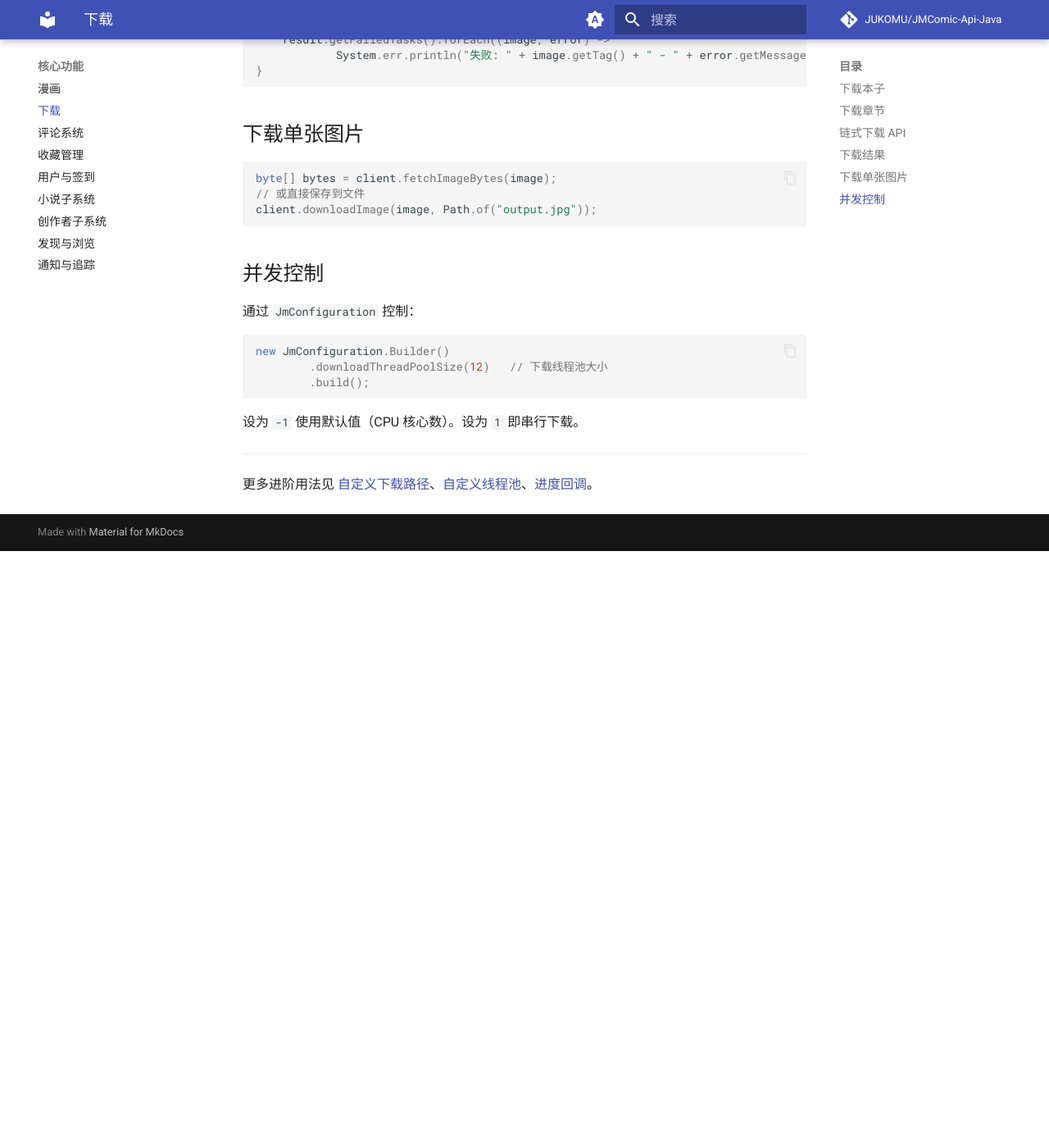
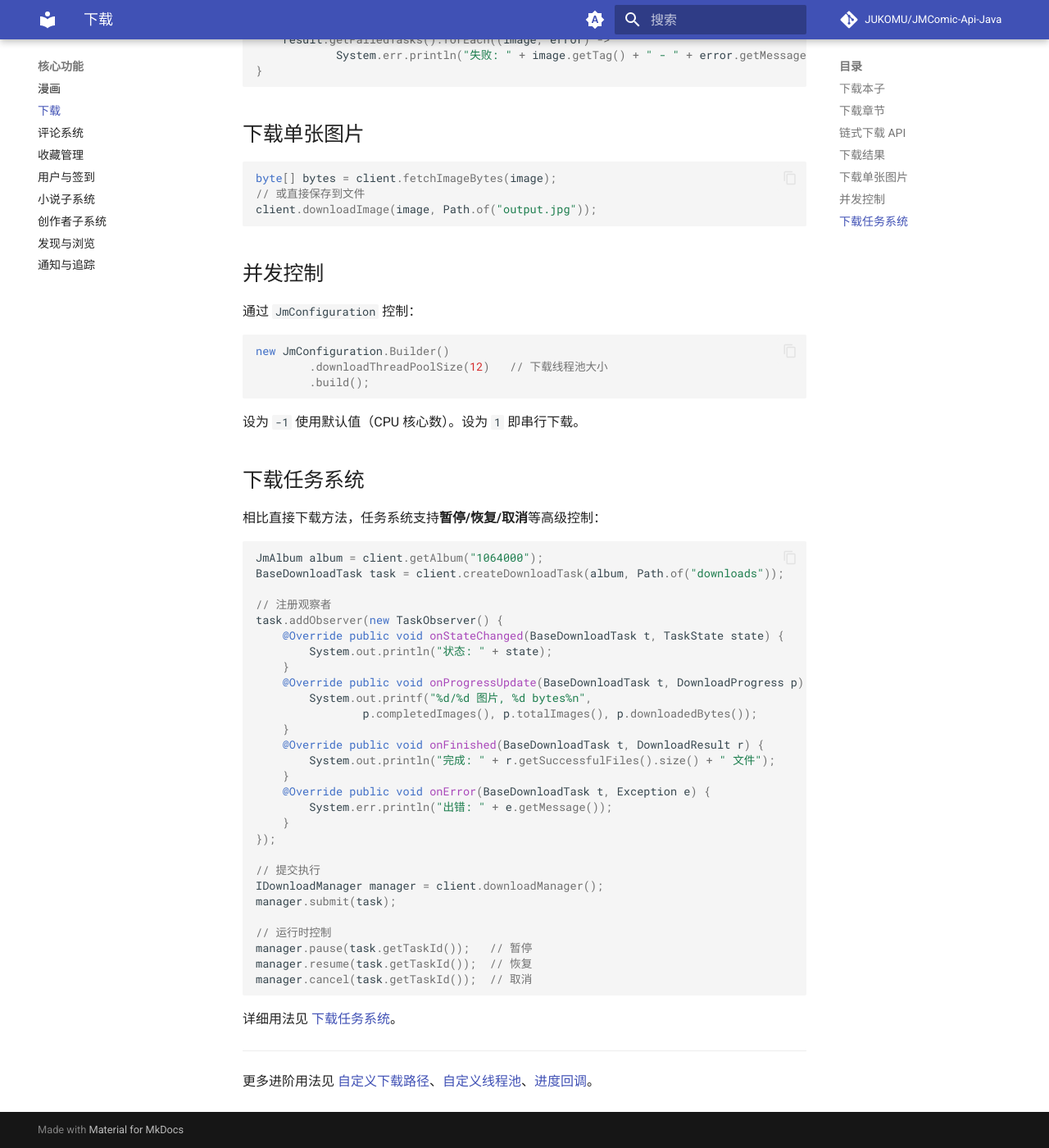
Before and after one commit to JUKOMU/JMComic-Api-Java, an MkDocs documentation site: the page built from docs/sources/features/download.md, in a window 1280 px wide and 1400 px high, scrolled down 1322 px. Shown: the whole window at 82% size. Built offline with MkDocs 1.6.1 and Material for MkDocs 9.7.7, drawn with Linux system fonts in a browser that asks for light colours; comment, search, counter and statistics services are not loaded; before the commit the page ends 1994 px from its top, so only the background shows below that.

Commit message:
更新 MkDocs 文档站点

````diff
--- a/docs/mkdocs.yml
+++ b/docs/mkdocs.yml
@@ -55,6 +55,7 @@ nav:
       - 自定义下载路径: advanced/custom-path.md
       - 自定义线程池: advanced/custom-executor.md
       - 进度回调: advanced/progress-callback.md
+      - 下载任务系统: advanced/download-task-system.md
       - 模块化集成: advanced/modular-integration.md
   - API 参考:
       - JmClient 接口: api/jmclient.md
--- a/docs/sources/features/download.md
+++ b/docs/sources/features/download.md
@@ -73,6 +73,43 @@ new JmConfiguration.Builder()
 
 设为 `-1` 使用默认值（CPU 核心数）。设为 `1` 即串行下载。
 
+## 下载任务系统
+
+相比直接下载方法，任务系统支持**暂停/恢复/取消**等高级控制：
+
+```java
+JmAlbum album = client.getAlbum("1064000");
+BaseDownloadTask task = client.createDownloadTask(album, Path.of("downloads"));
+
+// 注册观察者
+task.addObserver(new TaskObserver() {
+    @Override public void onStateChanged(BaseDownloadTask t, TaskState state) {
+        System.out.println("状态: " + state);
+    }
+    @Override public void onProgressUpdate(BaseDownloadTask t, DownloadProgress p) {
+        System.out.printf("%d/%d 图片, %d bytes%n",
+                p.completedImages(), p.totalImages(), p.downloadedBytes());
+    }
+    @Override public void onFinished(BaseDownloadTask t, DownloadResult r) {
+        System.out.println("完成: " + r.getSuccessfulFiles().size() + " 文件");
+    }
+    @Override public void onError(BaseDownloadTask t, Exception e) {
+        System.err.println("出错: " + e.getMessage());
+    }
+});
+
+// 提交执行
+IDownloadManager manager = client.downloadManager();
+manager.submit(task);
+
+// 运行时控制
+manager.pause(task.getTaskId());   // 暂停
+manager.resume(task.getTaskId());  // 恢复
+manager.cancel(task.getTaskId());  // 取消
+```
+
+详细用法见 [下载任务系统](../advanced/download-task-system.md)。
+
 ---
 
 更多进阶用法见 [自定义下载路径](../advanced/custom-path.md)、[自定义线程池](../advanced/custom-executor.md)、[进度回调](../advanced/progress-callback.md)。
````
Also changed, not shown: docs/sources/advanced/download-task-system.md (added, +178 -0 lines), docs/sources/advanced/progress-callback.md (+10 -3 lines), docs/sources/api/enums.md (+29 -0 lines), docs/sources/api/jmdownloadclient.md (+18 -0 lines), docs/sources/api/models.md (+9 -1 lines).
